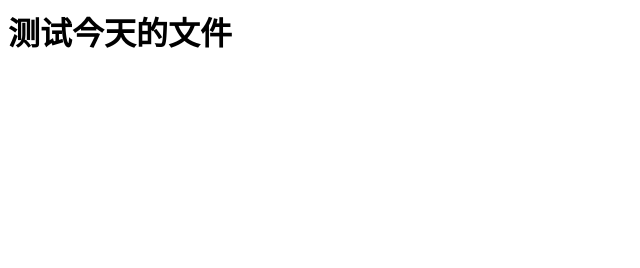
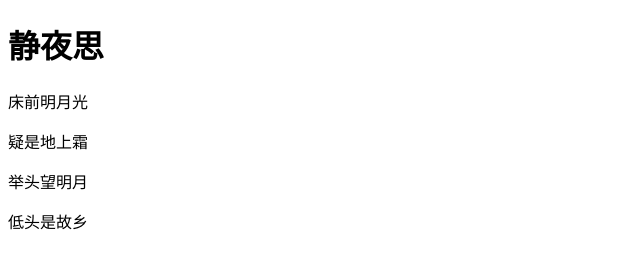
Before and after one commit to lyre-tub/myExperiment, a plain HTML site: page index.html in a window 1280 px wide. Shown: the whole page, without its empty margins (0-640 px from the left). Drawn offline with Linux system fonts and the light colour scheme.

Commit message:
Update index.html

```diff
--- a/index.html
+++ b/index.html
@@ -1 +1,15 @@
-<h1>测试今天的文件</h1>
+<!DOCTYPE html>
+
+<html lang="en" xmlns="http://www.w3.org/1999/xhtml">
+<head>
+    <meta charset="utf-8" />
+    <title></title>
+</head>
+<body>
+    <h1>静夜思</h1>
+    <p>床前明月光</p>
+    <p>疑是地上霜</p>
+    <p>举头望明月</p>
+    <p>低头是故乡</p>
+</body>
+</html>
```
